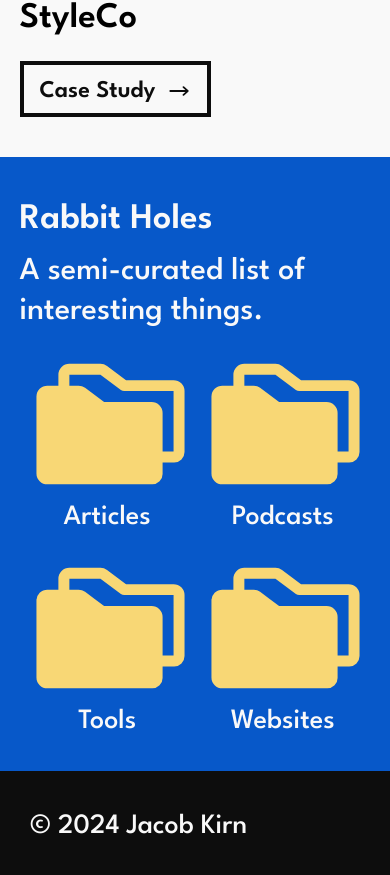
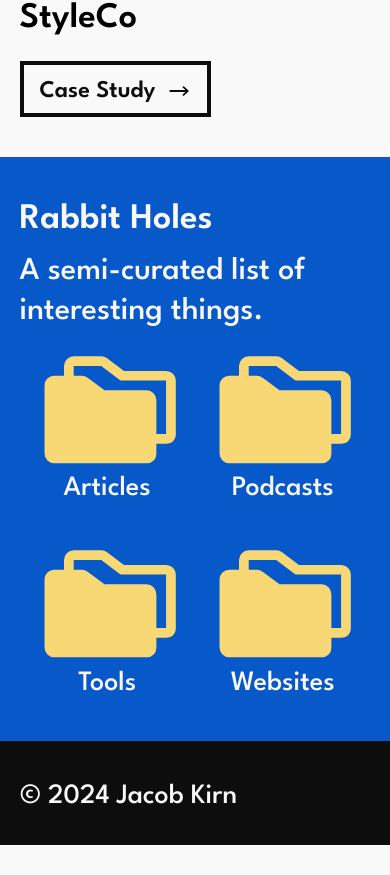
Before and after one commit to jacobkirn/portfolio, a React (Create React App) app: page / in a window 390 px wide. Shown: the part 1942-2817 px from the top of the page. After the commit the page ends 2787 px from the top, so only its background shows below. Built offline with nearby package versions, Linux system fonts and the light colour scheme.

Commit message:
more spacing

```diff
--- a/src/App.css
+++ b/src/App.css
@@ -322,7 +322,7 @@ button:hover {
   #rabbithole-section {
     background-color: #0758c9;
     color: #f9f9f9;
-    padding: 40px 0;
+    padding: 40px 0 20px 0;
   }
 
   #rabbithole-section #profile-heading {
@@ -330,7 +330,6 @@ button:hover {
   }
 
   #rabbitholes {
-    margin-top: -10px;
     display: flex;
     flex-wrap: wrap;
   }
@@ -355,10 +354,9 @@ button:hover {
   }
 
   #folders {
-    margin-top: 10px;
     height: 100px;
     width: 100%;
-    height: 90%;
+    height: 80%;
     color: #F8D775;
     position: relative;
     top: 0;
@@ -445,7 +443,7 @@ button:hover {
 }
 
 #footer h4 {
-  margin-left: 30px;
+  margin-left: 20px;
   margin-bottom: -8px;
   font-weight: 500;
 }
--- a/src/components/RabbitHole.js
+++ b/src/components/RabbitHole.js
@@ -84,7 +84,7 @@ function RabbitHole() {
     const folderContent = {
         'Articles': (
             <div>
-                <h4><a href="https://limited.systems/articles/frugal-computing/" target='_blank' rel="noreferrer">Frugal Computing: On the need for low-carbon and sustainable computing and the path towards zero-carbon computing.</a></h4>
+                <h4><a href="https://limited.systems/articles/frugal-computing/" target='_blank' rel="noreferrer">Frugal Computing: On the need for low-carbon and sustainable computing</a></h4>
             </div>
         ),
         'Podcasts': (
```
